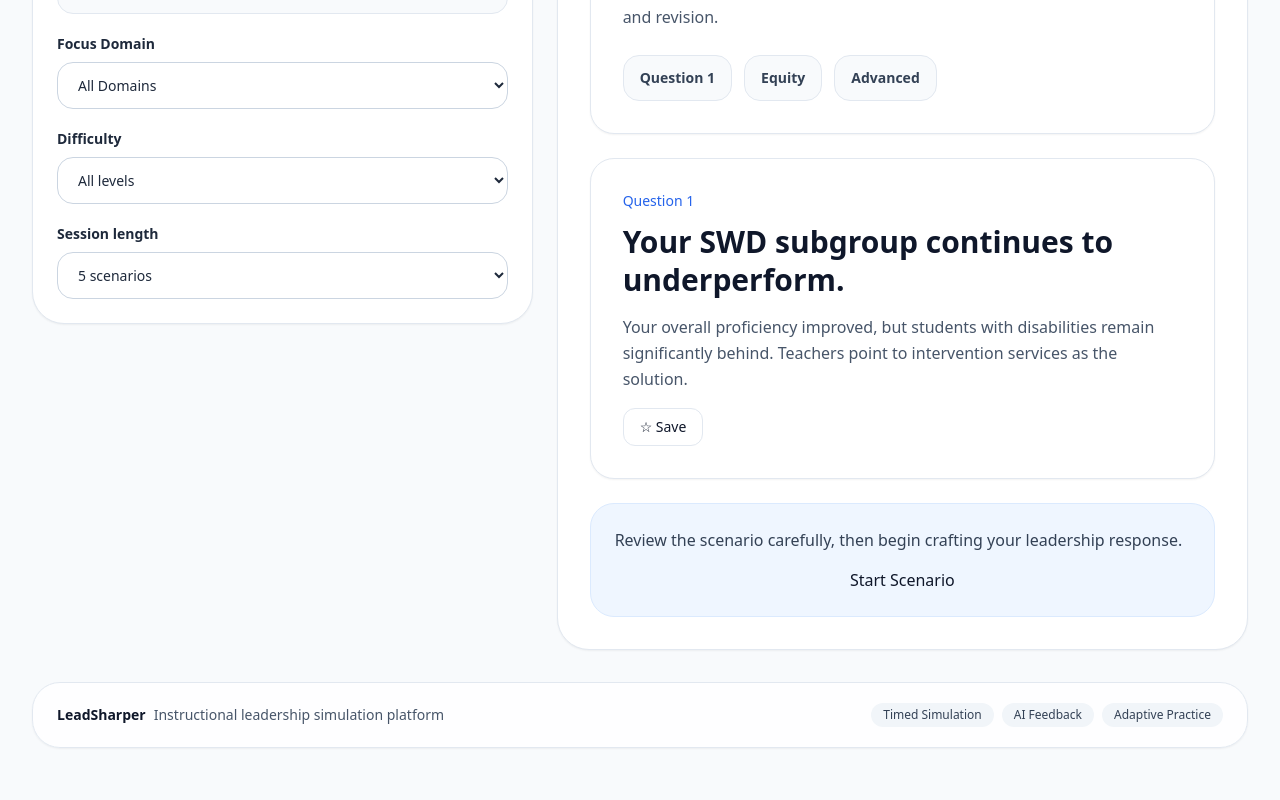
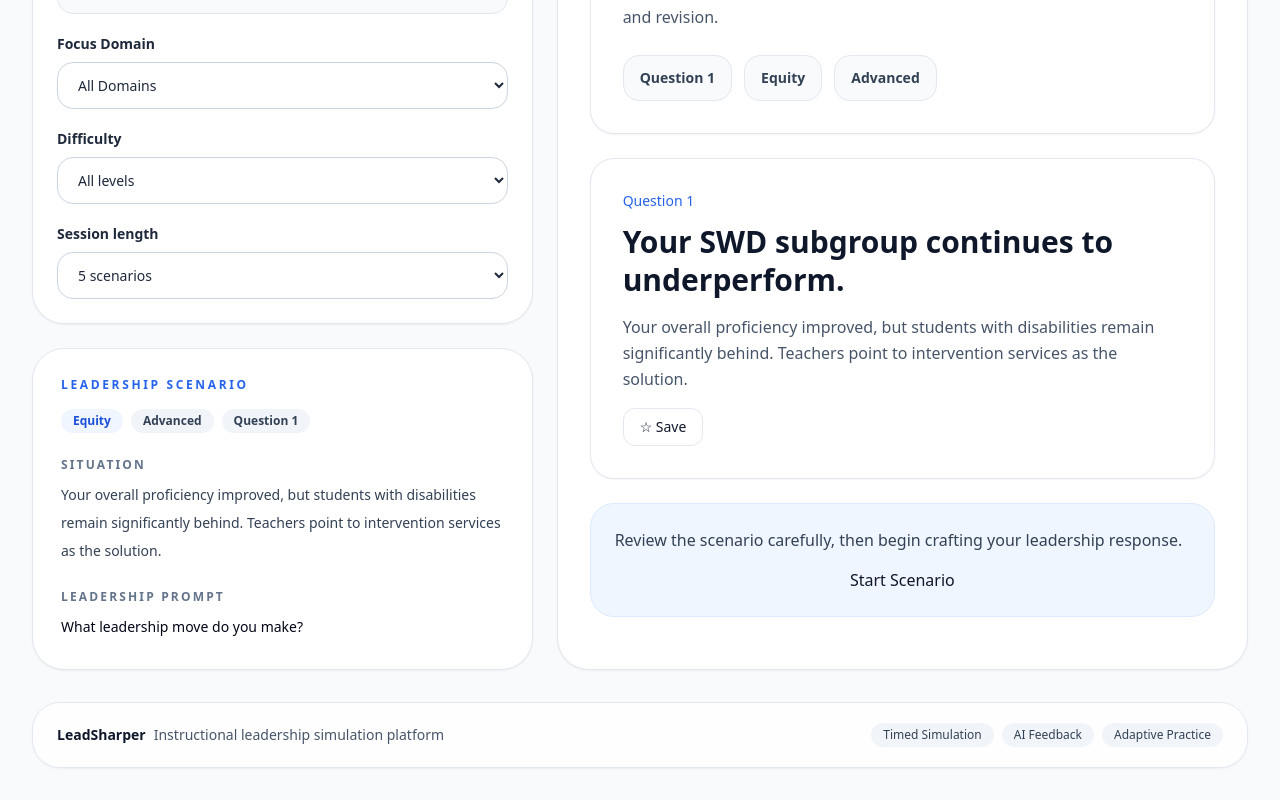
Before and after one commit to jmarc296-jpg/instructional-leadership-practice, a Next.js app: page / in a window 1280 px wide. Shown: the part 2418-3218 px from the top of the page. Built offline with nearby package versions, Linux system fonts and the light colour scheme.

Commit message:
Add scenario context panel to practice workspace

```diff
--- a/components/practice-workspace.tsx
+++ b/components/practice-workspace.tsx
@@ -65,6 +65,50 @@ export function PracticeWorkspace({
         <div className="premium-panel rounded-[32px] border border-slate-200 bg-white p-6 shadow-sm">
           <SessionSetup settings={settings} setSettings={setSettings} />
         </div>
+
+        <div className="premium-panel rounded-[32px] border border-slate-200 bg-white p-7 shadow-sm">
+          <div className="text-xs font-semibold uppercase tracking-[0.22em] text-blue-600">
+            Leadership Scenario
+          </div>
+
+          {currentCard ? (
+            <>
+              <div className="mt-4 flex flex-wrap gap-2">
+                <span className="rounded-full bg-blue-50 px-3 py-1 text-xs font-semibold capitalize text-blue-700">
+                  {currentCard.domain}
+                </span>
+                <span className="rounded-full bg-slate-100 px-3 py-1 text-xs font-semibold capitalize text-slate-700">
+                  {currentCard.difficulty}
+                </span>
+                <span className="rounded-full bg-slate-100 px-3 py-1 text-xs font-semibold text-slate-700">
+                  Question {questionNumber}
+                </span>
+              </div>
+
+              <div className="mt-6">
+                <div className="text-xs font-semibold uppercase tracking-[0.18em] text-slate-500">
+                  Situation
+                </div>
+                <p className="mt-2 text-sm leading-7 text-slate-700">
+                  {currentCard.scenario}
+                </p>
+              </div>
+
+              <div className="mt-6">
+                <div className="text-xs font-semibold uppercase tracking-[0.18em] text-slate-500">
+                  Leadership Prompt
+                </div>
+                <p className="mt-2 text-sm font-medium leading-7 text-slate-950">
+                  {currentCard.prompt}
+                </p>
+              </div>
+            </>
+          ) : (
+            <p className="mt-4 text-sm leading-7 text-slate-500">
+              No scenario is currently loaded. Adjust your settings and start a new rep.
+            </p>
+          )}
+        </div>
       </div>
 
       <div className="premium-panel rounded-[32px] border border-slate-200 bg-white p-8 shadow-sm">
```
